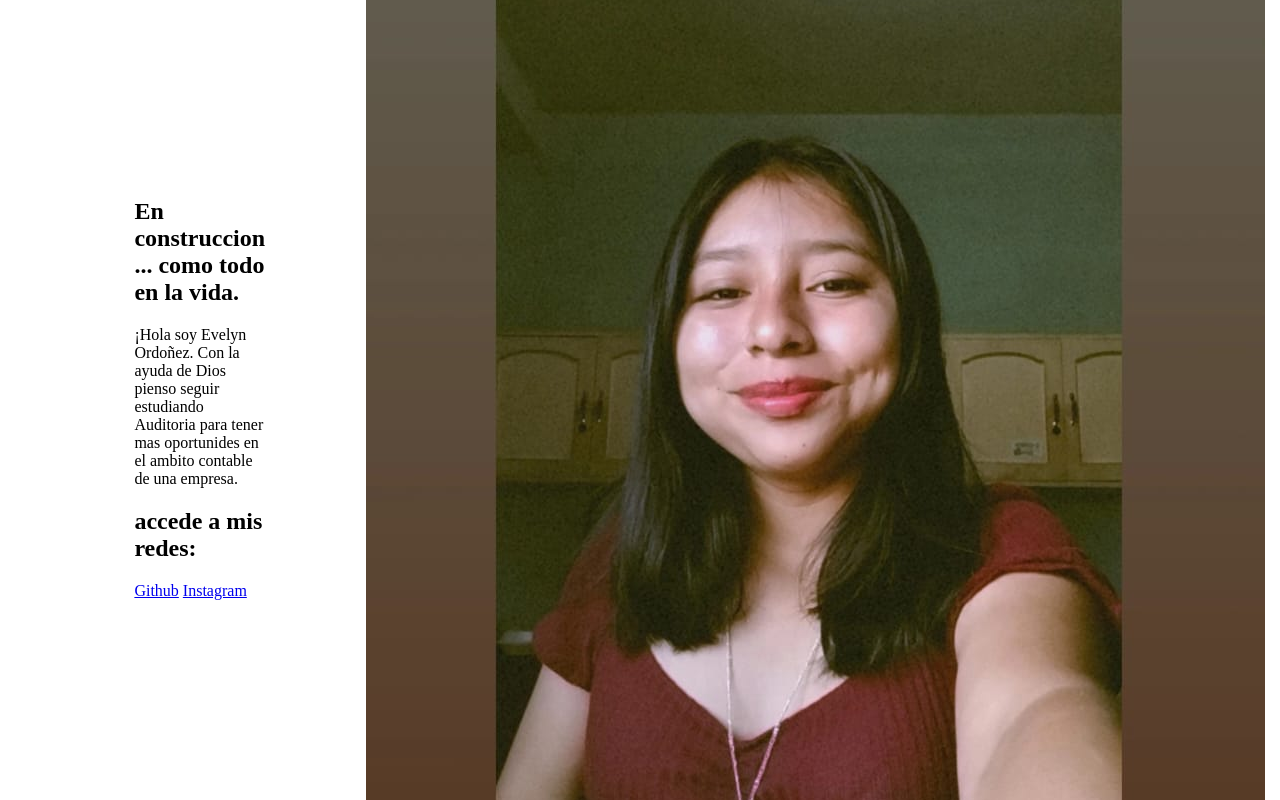
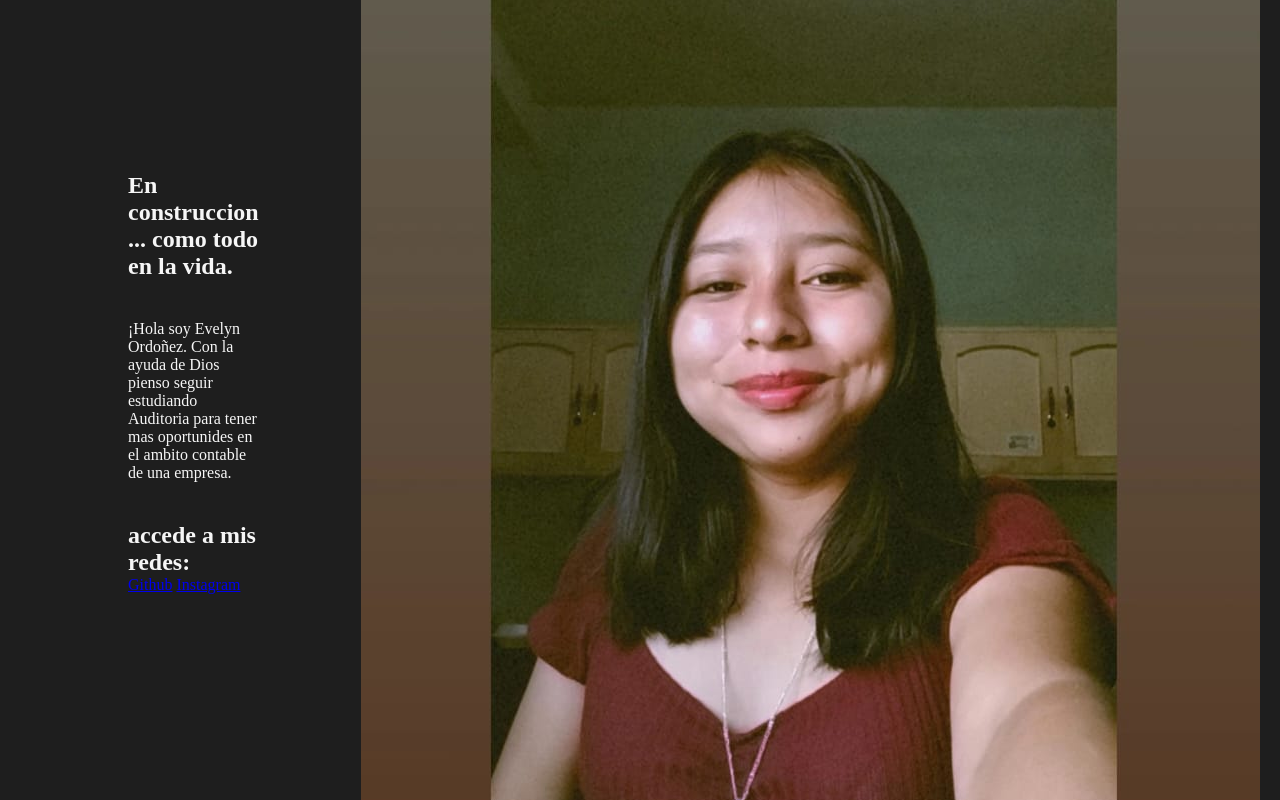
Before and after one commit to Evelyn8212/trabajo-jem, a plain HTML site: page portafolio/index.html in a window 1280 px wide. Shown: the part 532-1332 px from the top of the page. Drawn offline with Linux system fonts and the light colour scheme.

Commit message:
portafolio

```diff
--- a/portafolio/style.css
+++ b/portafolio/style.css
@@ -1,3 +1,6 @@
+*{padding: 0;
+margin: 0;
+}
 .presentacion{
     display: flex;
     align-items: center;
@@ -5,7 +8,21 @@
     padding: 5% 10%;
     gap: 82px-;
 }
+body{
+    background-color: #1E1E1E;
+    color: #F6F6F6;
+    box-sizing: border-box;
+}
+.presentacion_imagen {
+    width: 50%;
+}
 
 .presentacion_imagen {
     width: 50%;
 }
+.presentacion_contenido {
+    width: 50%;
+    display: flex;
+    flex-direction: column;
+    gap: 40px;
+}
```
